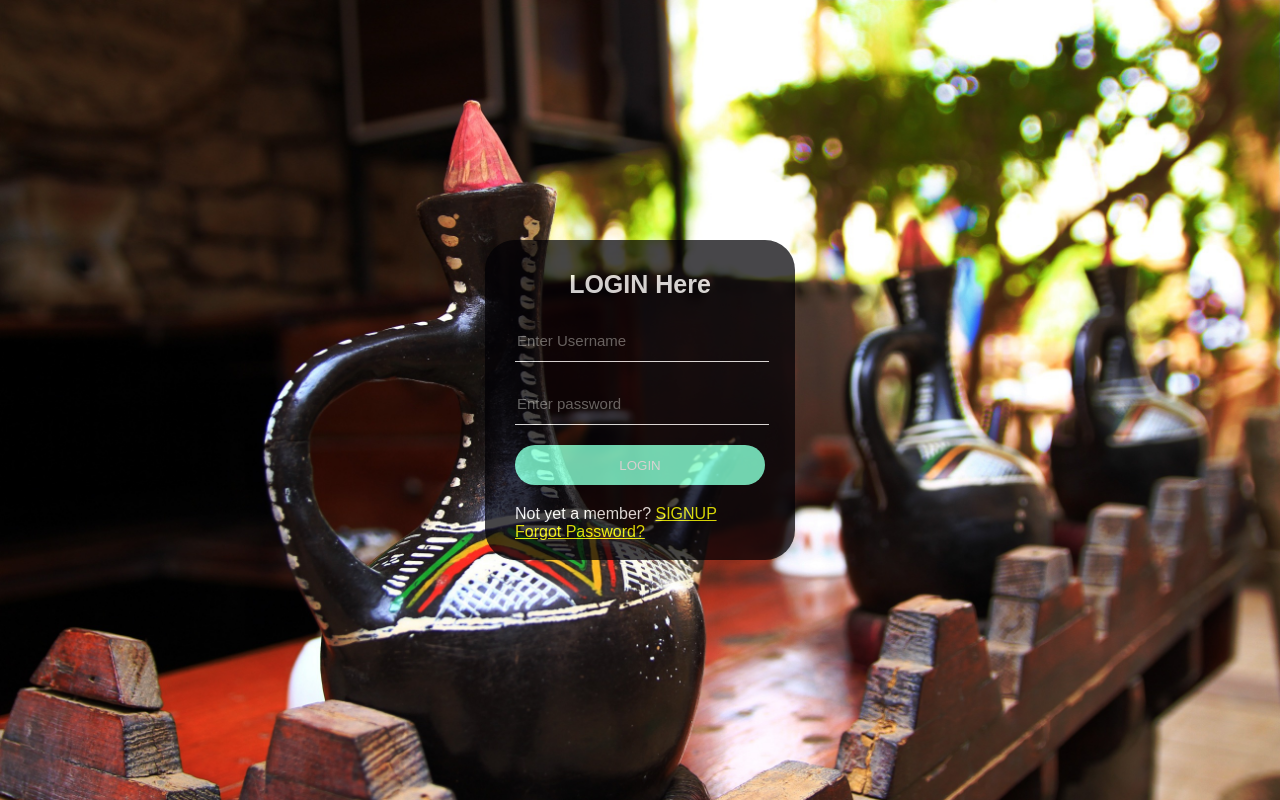
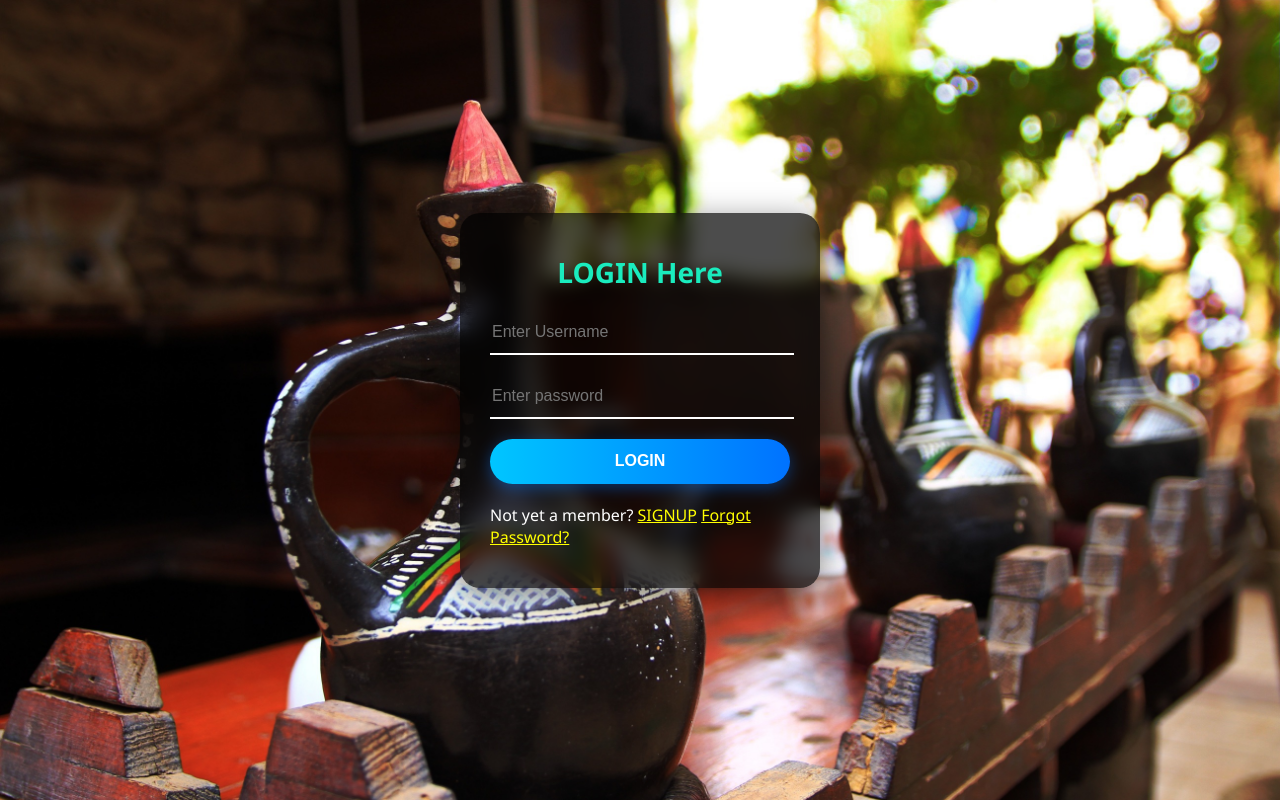
Before and after one commit to faniflex/FMMR-tour-and-Travel, a PHP site: page /login.php in a window 1280 px wide. Run offline with PHP 8.4, Linux system fonts and the light colour scheme.

Commit message:
Update login_style.css

```diff
--- a/css/login_style.css
+++ b/css/login_style.css
@@ -1,55 +1,106 @@
-body{
-    margin: 0px;
-    padding: 0px;
+body {
+    margin: 0;
+    padding: 0;
     background-image: url(coffee.jpg);
     background-size: cover;
     height: 100vh;
-    font-family: sans-serif;
+    font-family: 'Segoe UI', Tahoma, Geneva, Verdana, sans-serif;
+    display: flex;
+    justify-content: center;
+    align-items: center;
+    animation: fadeIn 2s ease-in-out;
 }
-.box{
-    height: 260px;
-    width: 250px;
-    background-color: rgb(2, 0, 5, 0.905);
-    opacity: 80%;
-    position: absolute;
+
+/* Fade-in animation for the whole page */
+@keyframes fadeIn {
+    from { opacity: 0; }
+    to { opacity: 1; }
+}
+
+.box {
+    height: auto;
+    width: 300px;
+    background: rgba(0, 0, 0, 0.7);
     color: white;
-    transform: translate(-50%,-50%);
-    left: 50%;
-    top: 50%;
-    padding: 30px 30px;
-    border-radius: 30px;
+    padding: 40px 30px;
+    border-radius: 20px;
+    box-shadow: 0 8px 32px rgba(0, 0, 0, 0.5);
+    backdrop-filter: blur(10px);
+    animation: slideUp 1.5s ease;
 }
-h1{
-    margin: 0px;
-    padding: 0 0 20px;
+
+/* Slide-up animation for the login box */
+@keyframes slideUp {
+    from {
+        transform: translateY(30px);
+        opacity: 0;
+    }
+    to {
+        transform: translateY(0);
+        opacity: 1;
+    }
+}
+
+h1 {
+    margin: 0 0 20px;
     text-align: center;
-    font-size: 25px;
+    font-size: 28px;
+    color: #00ffff;
+    animation: pulse 2s infinite;
 }
-.err{
-    color: #fa0909;
+
+/* Subtle pulse animation for the title */
+@keyframes pulse {
+    0%, 100% { color: #00ffff; }
+    50% { color: #1de9b6; }
 }
-.box input{
+
+.err {
+    color: #ff4d4d;
+    text-align: center;
+    font-weight: bold;
+    margin-bottom: 10px;
+}
+
+.box input {
     width: 100%;
     margin-bottom: 20px;
     color: #fff;
+    font-size: 16px;
+    transition: all 0.3s ease;
 }
-.box input[type="text"], input[type="password"]{
+
+.box input[type="text"],
+.box input[type="password"] {
     border: none;
-    border-bottom: 1px solid #fff;
-    background-color: transparent;
+    border-bottom: 2px solid #fff;
+    background: transparent;
     outline: none;
     height: 40px;
-    font-size: 15px;
+    transition: border-color 0.3s;
 }
-.box input[type="submit"]{
+
+.box input[type="text"]:focus,
+.box input[type="password"]:focus {
+    border-bottom: 2px solid #00ffff;
+}
+
+.box input[type="submit"] {
     border: none;
     outline: none;
-    height: 40px;
-    background-color: aquamarine;
-    color: #fff;
-    border-radius: 20px;
+    height: 45px;
+    background: linear-gradient(to right, #00c6ff, #0072ff);
+    color: white;
+    border-radius: 25px;
+    font-weight: bold;
+    font-size: 16px;
+    box-shadow: 0 4px 15px rgba(0, 114, 255, 0.4);
+    transition: all 0.3s ease-in-out;
 }
-.box input[type="submit"]:hover{
+
+.box input[type="submit"]:hover {
     cursor: pointer;
-    background-color: #ffc107;
+    background: linear-gradient(to right, #ffc107, #ff5722);
+    box-shadow: 0 6px 20px rgba(255, 193, 7, 0.6);
+    transform: scale(1.05);
 }
```
